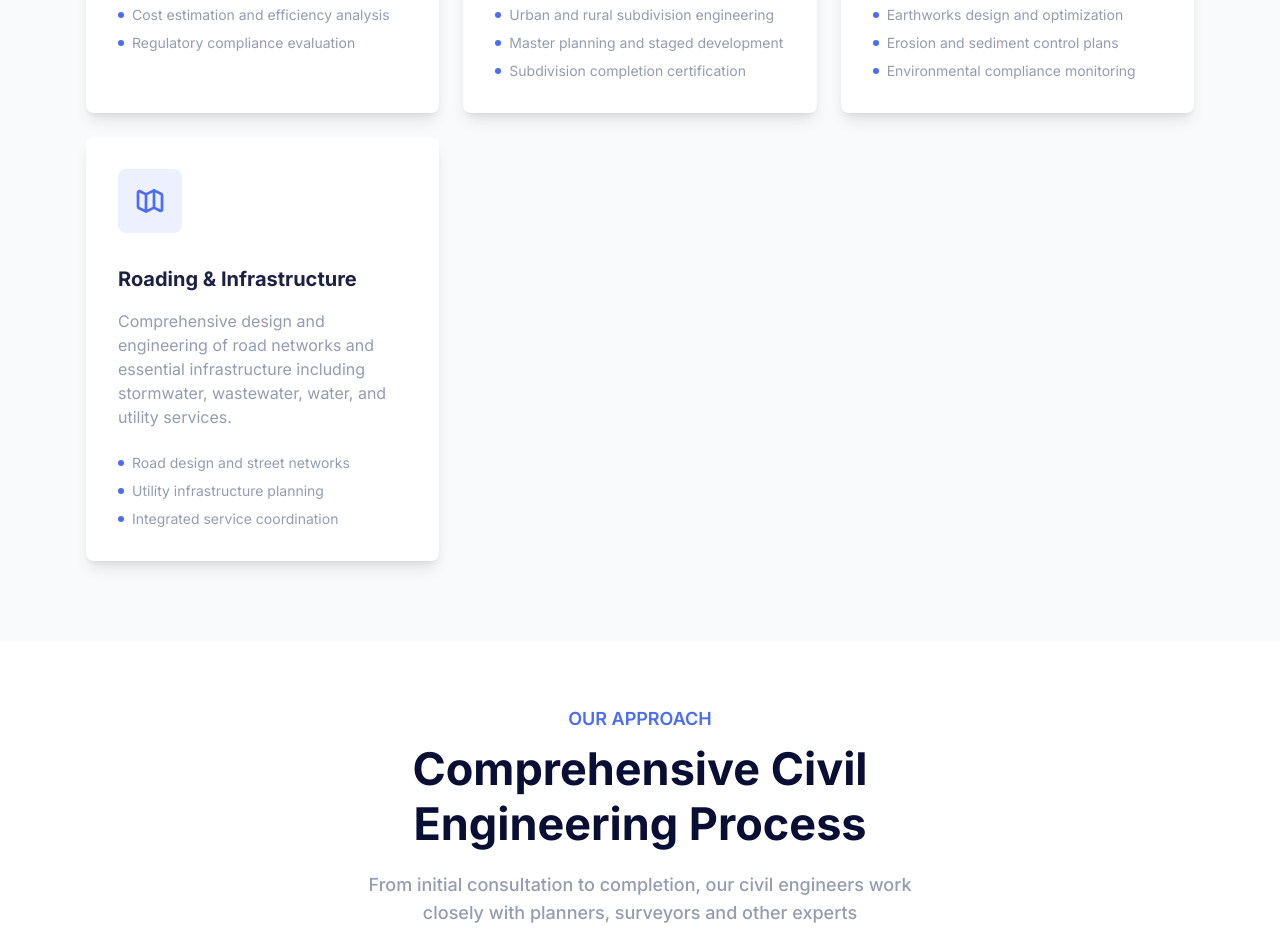
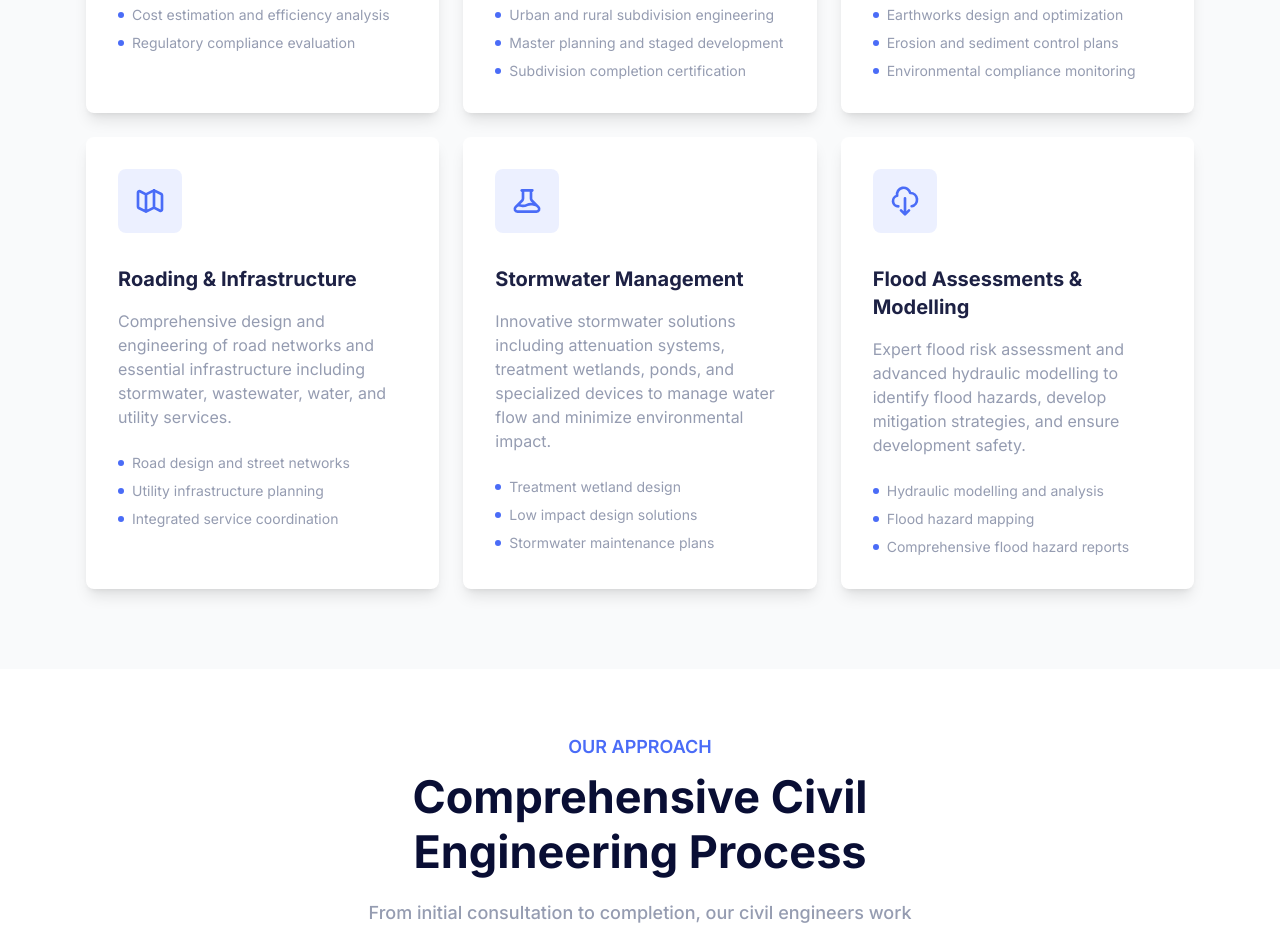
Before and after one commit to lin72h/shs-website, a Next.js app: page /charter-engineering in a window 1280 px wide. Shown: the part 2220-3151 px from the top of the page. Built offline with nearby package versions, Linux system fonts and the light colour scheme.

Commit message:
progress

```diff
--- a/src/app/(site)/charter-engineering/page.tsx
+++ b/src/app/(site)/charter-engineering/page.tsx
@@ -306,6 +306,66 @@ export default function CharterEngineering() {
                 </li>
               </ul>
             </div>
+
+            {/* Service Card 5 */}
+            <div className="group rounded-lg bg-white p-8 shadow-lg transition-all duration-300 hover:shadow-xl">
+              <div className="mb-8 flex h-16 w-16 items-center justify-center rounded-lg bg-primary/10 text-primary group-hover:bg-primary group-hover:text-white">
+                <svg className="h-8 w-8" fill="none" viewBox="0 0 24 24" stroke="currentColor">
+                  <path strokeLinecap="round" strokeLinejoin="round" strokeWidth="2" d="M19.428 15.428a2 2 0 00-1.022-.547l-2.387-.477a6 6 0 00-3.86.517l-.318.158a6 6 0 01-3.86.517L6.05 15.21a2 2 0 00-1.806.547M8 4h8l-1 1v5.172a2 2 0 00.586 1.414l5 5c1.26 1.26.367 3.414-1.415 3.414H4.828c-1.782 0-2.674-2.154-1.414-3.414l5-5A2 2 0 009 10.172V5L8 4z" />
+                </svg>
+              </div>
+              <h3 className="mb-4 text-xl font-bold text-dark group-hover:text-primary">Stormwater Management</h3>
+              <p className="mb-6 text-body-color">
+                Innovative stormwater solutions including attenuation systems, treatment wetlands,
+                ponds, and specialized devices to manage water flow and minimize environmental impact.
+              </p>
+              <ul className="space-y-2 text-sm text-body-color">
+                <li className="flex items-center space-x-2">
+                  <span className="h-1.5 w-1.5 rounded-full bg-primary"></span>
+                  <span>Treatment wetland design</span>
+                </li>
+                <li className="flex items-center space-x-2">
+                  <span className="h-1.5 w-1.5 rounded-full bg-primary"></span>
+                  <span>Low impact design solutions</span>
+                </li>
+                <li className="flex items-center space-x-2">
+                  <span className="h-1.5 w-1.5 rounded-full bg-primary"></span>
+                  <span>Stormwater maintenance plans</span>
+                </li>
+              </ul>
+            </div>
+
+            {/* Service Card 6 */}
+            <div className="group rounded-lg bg-white p-8 shadow-lg transition-all duration-300 hover:shadow-xl">
+              <div className="mb-8 flex h-16 w-16 items-center justify-center rounded-lg bg-primary/10 text-primary group-hover:bg-primary group-hover:text-white">
+                <svg className="h-8 w-8" fill="none" viewBox="0 0 24 24" stroke="currentColor">
+                  <path strokeLinecap="round" strokeLinejoin="round" strokeWidth="2" d="M7 16a4 4 0 01-.88-7.903A5 5 0 1115.9 6L16 6a5 5 0 011 9.9M9 19l3 3m0 0l3-3m-3 3V10" />
+                </svg>
+              </div>
+              <h3 className="mb-4 text-xl font-bold text-dark group-hover:text-primary">
+                <Link href="/flood-assessments" className="hover:text-primary">Flood Assessments & Modelling</Link>
+              </h3>
+              <p className="mb-6 text-body-color">
+                Expert flood risk assessment and advanced hydraulic modelling to identify flood hazards,
+                develop mitigation strategies, and ensure development safety.
+              </p>
+              <ul className="space-y-2 text-sm text-body-color">
+                <li className="flex items-center space-x-2">
+                  <span className="h-1.5 w-1.5 rounded-full bg-primary"></span>
+                  <span>Hydraulic modelling and analysis</span>
+                </li>
+                <li className="flex items-center space-x-2">
+                  <span className="h-1.5 w-1.5 rounded-full bg-primary"></span>
+                  <span>Flood hazard mapping</span>
+                </li>
+                <li className="flex items-center space-x-2">
+                  <span className="h-1.5 w-1.5 rounded-full bg-primary"></span>
+                  <span>
+                    <Link href="/flood-reports" className="hover:text-primary">Comprehensive flood hazard reports</Link>
+                  </span>
+                </li>
+              </ul>
+            </div>
           </div>
         </div>
       </section>
```
